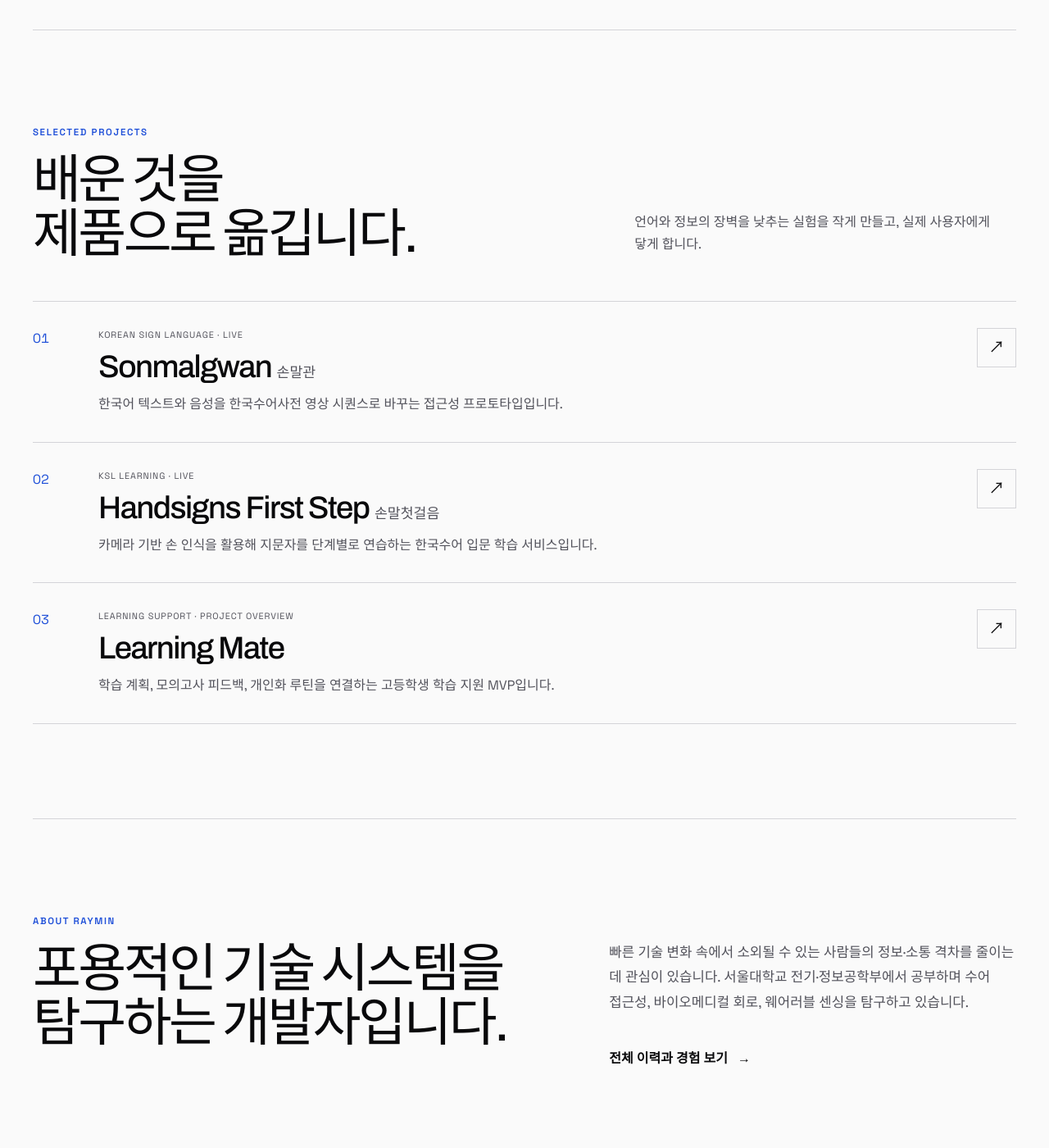
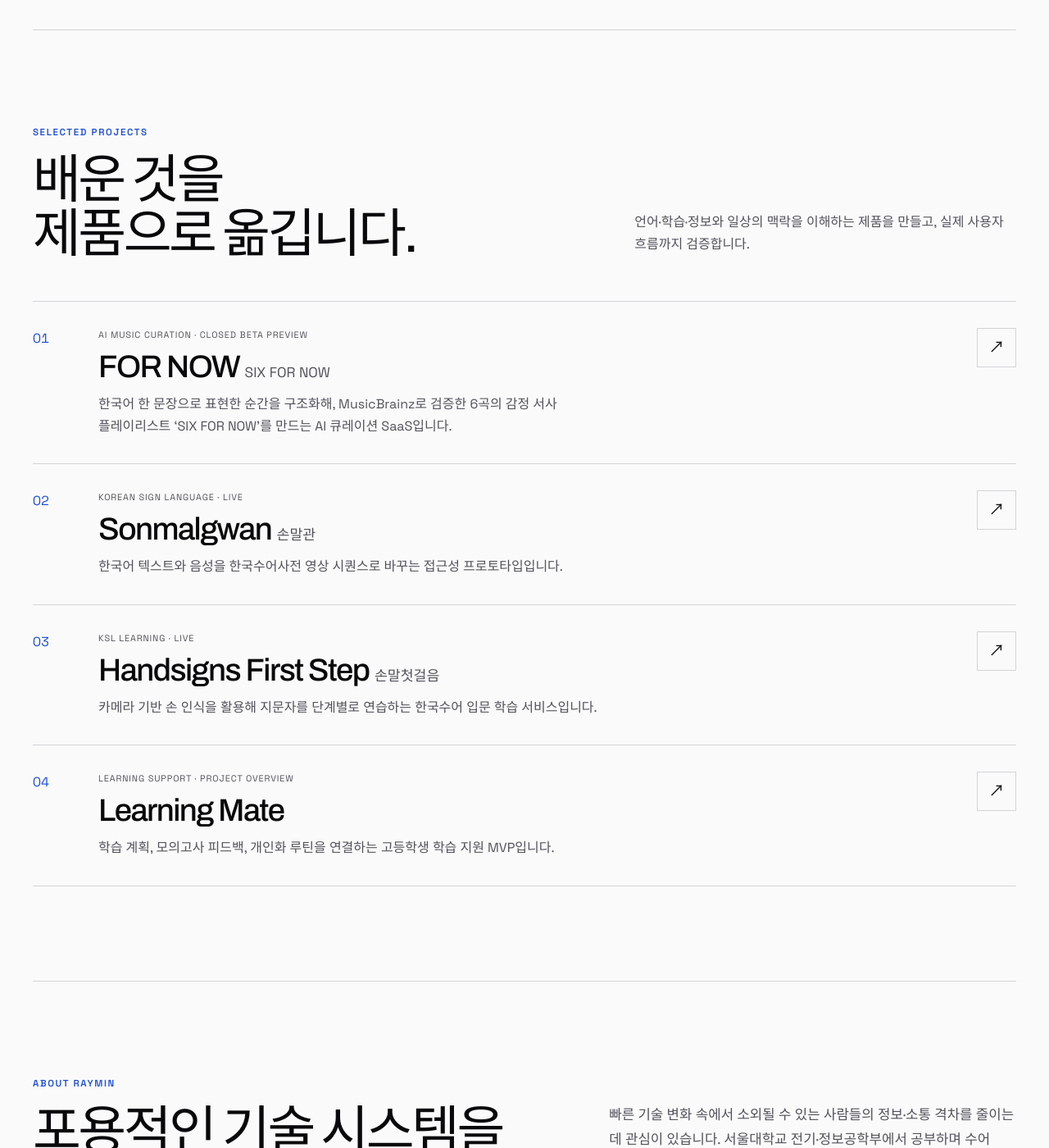
Before and after one commit to oops-lobster/oops-lobster.github.io, a Jekyll site: the page built from index.html, in a window 1280 px wide and 1400 px high, scrolled down 2473 px. Shown: the whole window at 82% size. Built offline with Jekyll 4.4.1, drawn with Linux system fonts in a browser that asks for light colours.

Commit message:
Add FOR NOW to selected projects

```diff
--- a/index.html
+++ b/index.html
@@ -76,12 +76,13 @@ description: Research portfolio, paper reviews, projects, and academic resume of
 <section class="home-section projects-section" aria-labelledby="projects-title">
   <div class="section-intro">
     <div><p class="eyebrow">Selected projects</p><h2 id="projects-title"><span class="home-copy" data-home-lang="ko">배운 것을<br>제품으로 옮깁니다.</span><span class="home-copy" data-home-lang="en" lang="en" hidden>Turning what I learn<br>into working systems.</span><span class="home-copy" data-home-lang="ja" lang="ja" hidden>学びを、<br>動くシステムへ。</span></h2></div>
-    <p><span class="home-copy" data-home-lang="ko">언어와 정보의 장벽을 낮추는 실험을 작게 만들고, 실제 사용자에게 닿게 합니다.</span><span class="home-copy" data-home-lang="en" lang="en" hidden>I build small, working experiments that lower barriers to language, learning, and information—and put them in front of real users.</span><span class="home-copy" data-home-lang="ja" lang="ja" hidden>言語・学習・情報の壁を下げる小さな実験を形にし、実際のユーザーに届けます。</span></p>
+    <p><span class="home-copy" data-home-lang="ko">언어·학습·정보와 일상의 맥락을 이해하는 제품을 만들고, 실제 사용자 흐름까지 검증합니다.</span><span class="home-copy" data-home-lang="en" lang="en" hidden>I build working systems around language, learning, information, and everyday context—and test them through real user flows.</span><span class="home-copy" data-home-lang="ja" lang="ja" hidden>言語・学習・情報と日常の文脈を理解するプロダクトを形にし、実際のユーザーフローまで検証します。</span></p>
   </div>
   <div class="project-list">
-    <article class="project-row"><div class="project-number">01</div><div><p class="project-meta">Korean Sign Language · Live</p><h3>Sonmalgwan <span>손말관</span></h3><p><span class="home-copy" data-home-lang="ko">한국어 텍스트와 음성을 한국수어사전 영상 시퀀스로 바꾸는 접근성 프로토타입입니다.</span><span class="home-copy" data-home-lang="en" lang="en" hidden>An accessibility prototype that converts Korean text and speech into sequences of Korean Sign Language dictionary videos.</span><span class="home-copy" data-home-lang="ja" lang="ja" hidden>韓国語のテキストや音声を、韓国手話辞典の動画シーケンスへ変換するアクセシビリティ・プロトタイプです。</span></p></div><a href="https://handsigns.vercel.app" aria-label="Open the Sonmalgwan live project">↗</a></article>
-    <article class="project-row"><div class="project-number">02</div><div><p class="project-meta">KSL Learning · Live</p><h3>Handsigns First Step <span>손말첫걸음</span></h3><p><span class="home-copy" data-home-lang="ko">카메라 기반 손 인식을 활용해 지문자를 단계별로 연습하는 한국수어 입문 학습 서비스입니다.</span><span class="home-copy" data-home-lang="en" lang="en" hidden>A beginner-focused KSL learning service for step-by-step fingerspelling practice with browser-based hand recognition.</span><span class="home-copy" data-home-lang="ja" lang="ja" hidden>ブラウザ上の手認識を使い、指文字を段階的に練習できる韓国手話の入門学習サービスです。</span></p></div><a href="https://handsignsfirststep.vercel.app" aria-label="Open the Handsigns First Step live project">↗</a></article>
-    <article class="project-row"><div class="project-number">03</div><div><p class="project-meta">Learning Support · Project overview</p><h3>Learning Mate</h3><p><span class="home-copy" data-home-lang="ko">학습 계획, 모의고사 피드백, 개인화 루틴을 연결하는 고등학생 학습 지원 MVP입니다.</span><span class="home-copy" data-home-lang="en" lang="en" hidden>A study-support MVP connecting session planning, mock-exam feedback, and personalized routines for high-school students.</span><span class="home-copy" data-home-lang="ja" lang="ja" hidden>学習計画、模擬試験のフィードバック、個別ルーティンをつなぐ高校生向け学習支援MVPです。</span></p></div><a href="https://oops-lobster.github.io/running-mate-site/" aria-label="Open the Learning Mate project overview">↗</a></article>
+    <article class="project-row"><div class="project-number">01</div><div><p class="project-meta">AI Music Curation · Closed Beta Preview</p><h3>FOR NOW <span>SIX FOR NOW</span></h3><p><span class="home-copy" data-home-lang="ko">한국어 한 문장으로 표현한 순간을 구조화해, MusicBrainz로 검증한 6곡의 감정 서사 플레이리스트 ‘SIX FOR NOW’를 만드는 AI 큐레이션 SaaS입니다.</span><span class="home-copy" data-home-lang="en" lang="en" hidden>An AI music-curation SaaS that structures a moment described in Korean and creates SIX FOR NOW—a six-track emotional arc verified with MusicBrainz.</span><span class="home-copy" data-home-lang="ja" lang="ja" hidden>韓国語の一文で表した瞬間を構造化し、MusicBrainzで検証した6曲を感情の流れに沿って編成するAI音楽キュレーションSaaSです。</span></p></div><a href="https://for-now-playlist-git-feature-p-553593-gwasuwontv-9969s-projects.vercel.app" aria-label="Open the FOR NOW closed beta preview">↗</a></article>
+    <article class="project-row"><div class="project-number">02</div><div><p class="project-meta">Korean Sign Language · Live</p><h3>Sonmalgwan <span>손말관</span></h3><p><span class="home-copy" data-home-lang="ko">한국어 텍스트와 음성을 한국수어사전 영상 시퀀스로 바꾸는 접근성 프로토타입입니다.</span><span class="home-copy" data-home-lang="en" lang="en" hidden>An accessibility prototype that converts Korean text and speech into sequences of Korean Sign Language dictionary videos.</span><span class="home-copy" data-home-lang="ja" lang="ja" hidden>韓国語のテキストや音声を、韓国手話辞典の動画シーケンスへ変換するアクセシビリティ・プロトタイプです。</span></p></div><a href="https://handsigns.vercel.app" aria-label="Open the Sonmalgwan live project">↗</a></article>
+    <article class="project-row"><div class="project-number">03</div><div><p class="project-meta">KSL Learning · Live</p><h3>Handsigns First Step <span>손말첫걸음</span></h3><p><span class="home-copy" data-home-lang="ko">카메라 기반 손 인식을 활용해 지문자를 단계별로 연습하는 한국수어 입문 학습 서비스입니다.</span><span class="home-copy" data-home-lang="en" lang="en" hidden>A beginner-focused KSL learning service for step-by-step fingerspelling practice with browser-based hand recognition.</span><span class="home-copy" data-home-lang="ja" lang="ja" hidden>ブラウザ上の手認識を使い、指文字を段階的に練習できる韓国手話の入門学習サービスです。</span></p></div><a href="https://handsignsfirststep.vercel.app" aria-label="Open the Handsigns First Step live project">↗</a></article>
+    <article class="project-row"><div class="project-number">04</div><div><p class="project-meta">Learning Support · Project overview</p><h3>Learning Mate</h3><p><span class="home-copy" data-home-lang="ko">학습 계획, 모의고사 피드백, 개인화 루틴을 연결하는 고등학생 학습 지원 MVP입니다.</span><span class="home-copy" data-home-lang="en" lang="en" hidden>A study-support MVP connecting session planning, mock-exam feedback, and personalized routines for high-school students.</span><span class="home-copy" data-home-lang="ja" lang="ja" hidden>学習計画、模擬試験のフィードバック、個別ルーティンをつなぐ高校生向け学習支援MVPです。</span></p></div><a href="https://oops-lobster.github.io/running-mate-site/" aria-label="Open the Learning Mate project overview">↗</a></article>
   </div>
 </section>
 
--- a/resume.html
+++ b/resume.html
@@ -10,6 +10,7 @@ permalink: /resume/
 </section>
 <div class="resume-grid">
   <section class="resume-section resume-wide"><p class="eyebrow">Selected projects</p><h2>Projects</h2><div class="resume-entries">
+    <article><div><h3>FOR NOW</h3><p class="muted">Independent full-stack project · Closed beta release candidate</p></div><p>Built an AI music-curation SaaS that turns a Korean scene description into a six-track emotional arc. Implemented a Gemini and Supabase pipeline with bounded repair, MusicBrainz metadata verification, private RLS-protected results, append-only feedback, and a lease- and fencing-based background generation worker.</p><a href="https://for-now-playlist-git-feature-p-553593-gwasuwontv-9969s-projects.vercel.app">Beta preview ↗</a></article>
     <article><div><h3>Sonmalgwan (손말관)</h3><p class="muted">Korean Sign Language accessibility prototype · Live</p></div><p>Converts Korean text or speech into Korean Sign Language dictionary video sequences. Designed a context-analysis pipeline for segmentation, expression matching, and unmatched terms, and reached out to Deaf organizations, researchers, educators, and interpreters for review.</p><a href="https://handsigns.vercel.app">Live project ↗</a></article>
     <article><div><h3>Handsigns First Step (손말첫걸음)</h3><p class="muted">Introductory KSL fingerspelling learning MVP · Live</p></div><p>A step-by-step learning service using dictionary reference videos and browser camera-based hand recognition. Designed for beginner learners and families of Deaf and hard-of-hearing children.</p><a href="https://handsignsfirststep.vercel.app">Live project ↗</a></article>
     <article><div><h3>Learning Mate</h3><p class="muted">Co-Developer · Project overview</p></div><p>High-school study support MVP connecting session planning, mock-exam feedback, personalized routines, motivation flows, and Supabase-backed data structures.</p><a href="https://oops-lobster.github.io/running-mate-site/">Project site ↗</a></article>
```
